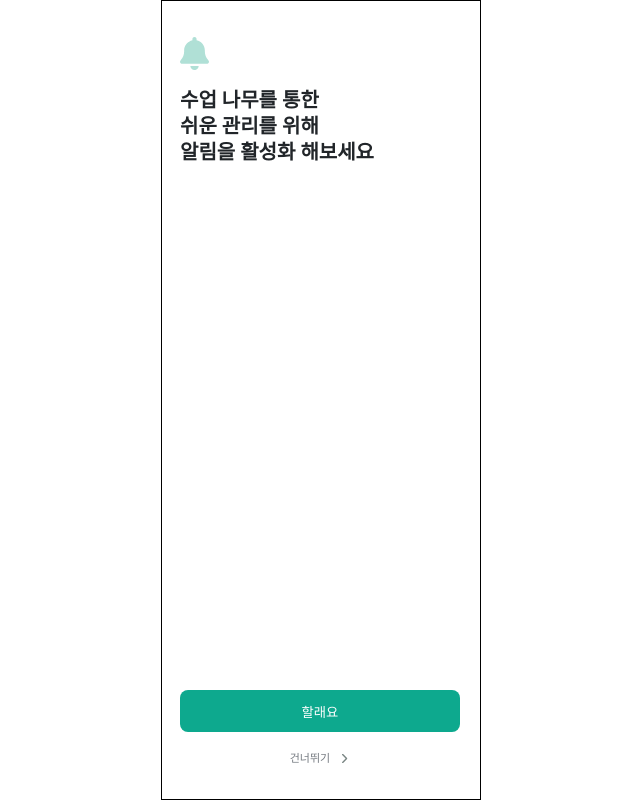
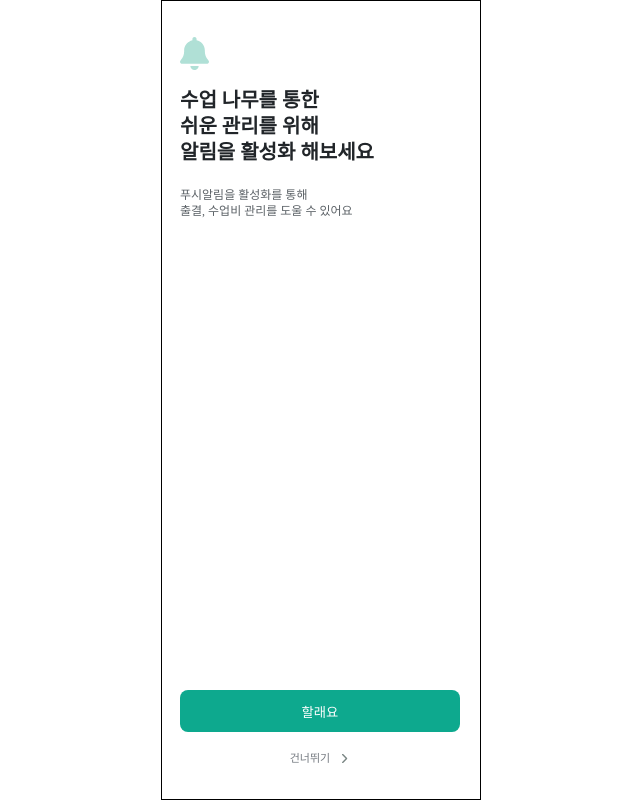
Before and after one commit to Gwasuwon-shot/Tutice_Client, a React (Vite) app: page /signup in a window 1280 px wide. Both pictures are taken after a click on the button "수업 나무 생성". Shown: the whole page, without its empty margins (319-959 px from the left). Built offline with nearby package versions, Linux system fonts and the light colour scheme; a web font is replaced by a local one; what recoil-persist would draw is missing.

Commit message:
[ feat ] AlertSignup 뷰 끝

```diff
--- a/src/components/welcomeSignup/AlertSignup.tsx
+++ b/src/components/welcomeSignup/AlertSignup.tsx
@@ -5,11 +5,12 @@ import SignupTitleLayout from "../signup/SignupTitleLayout";
 export default function AlertSignup() {
   const MAIN_TEXT = `수업 나무를 통한 \n 쉬운 관리를 위해\n 알림을 활성화 해보세요 `;
 
-  const SUB_TEXT = "*수업나무 : 수강생을 추가하여 관리할 수 있는 서비스입니다.";
+  const SUB_TEXT = "푸시알림을 활성화를 통해 \n 출결, 수업비 관리를 도울 수 있어요";
   return (
     <Container>
       <BellWelcomeIcon />
       <SignupTitleLayout MainText={MAIN_TEXT} />
+      <SubText>{SUB_TEXT}</SubText>
     </Container>
   );
 }
@@ -22,3 +23,10 @@ const BellWelcomeIcon = styled(bellWelcomeIc)`
   height: 3.3rem;
   margin-bottom: 1.5rem;
 `;
+
+const SubText = styled.p`
+  margin-top: 2.2rem;
+
+  color: ${({ theme }) => theme.colors.grey600};
+  ${({ theme }) => theme.fonts.body04};
+`;
```
